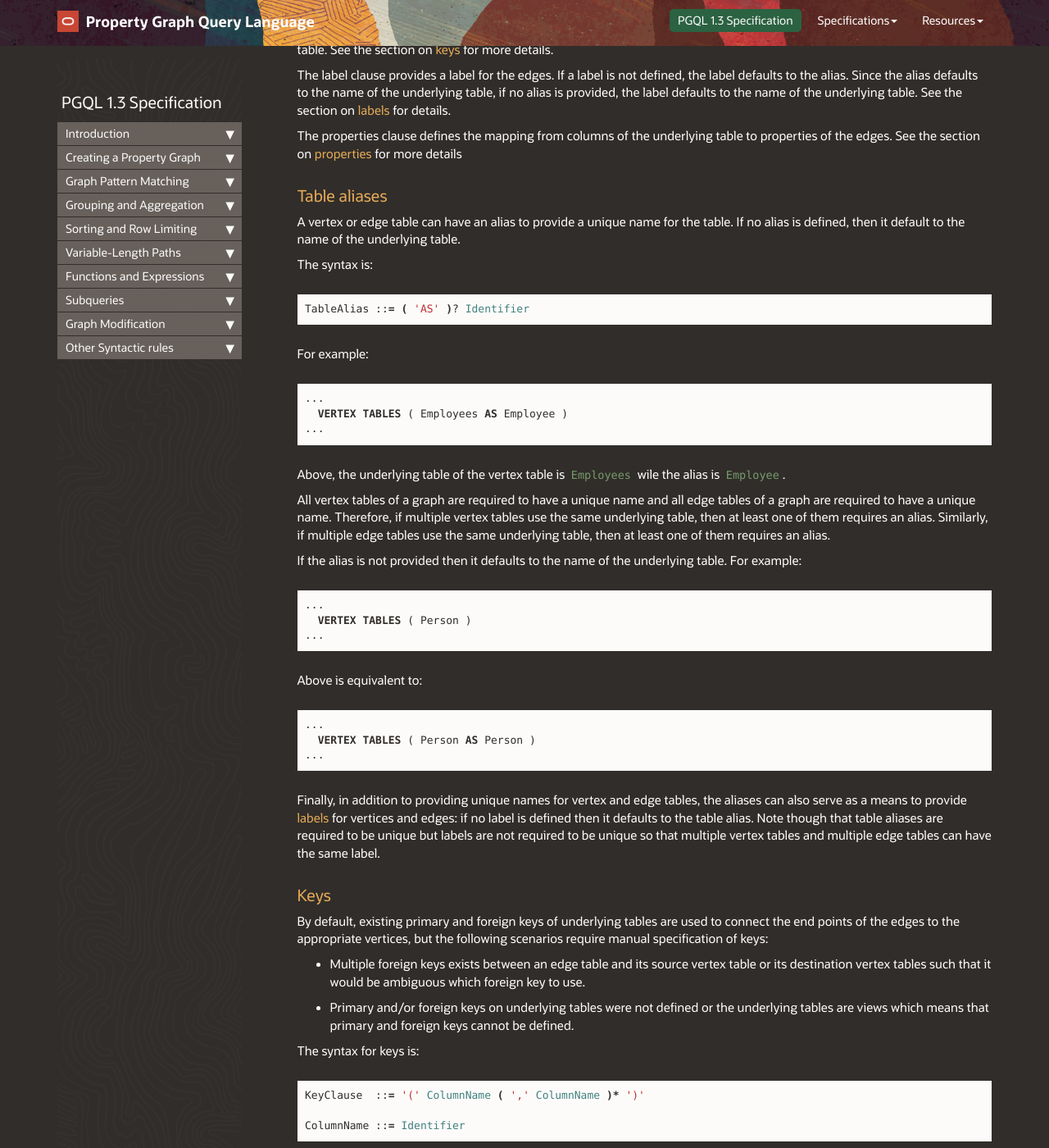
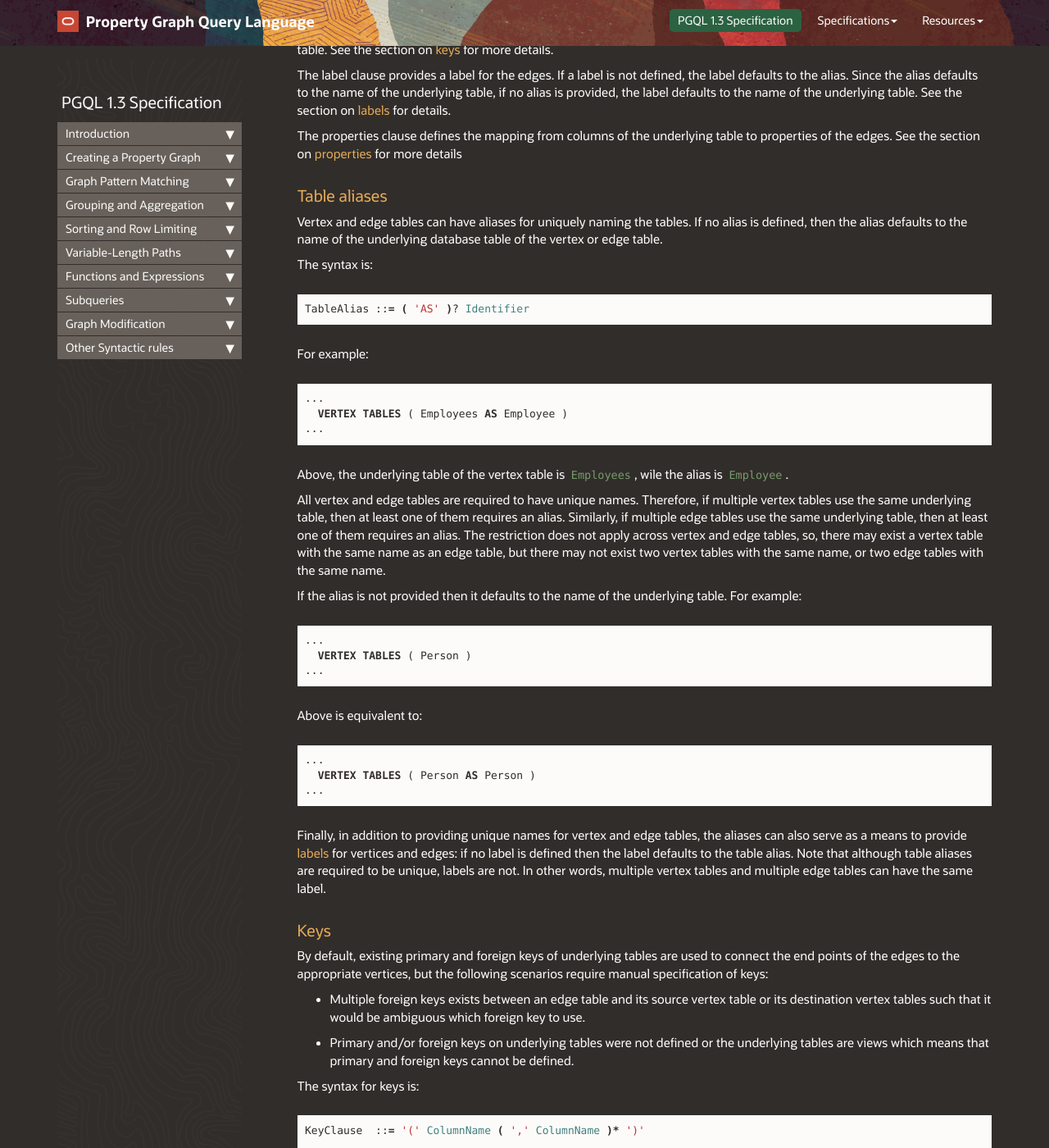
Before and after one commit to oracle/pgql-lang, a Jekyll site: the page built from pages/pgql-1.3-spec.md, in a window 1280 px wide and 1400 px high, scrolled down 7879 px. Shown: the whole window at 82% size. Built offline with Jekyll 4.4.1, drawn with Linux system fonts in a browser that asks for light colours; nearby versions of some CDN libraries; comment, search, counter and statistics services are not loaded.

Commit message:
minor style improvements

````diff
--- a/pages/pgql-1.3-spec.md
+++ b/pages/pgql-1.3-spec.md
@@ -306,8 +306,8 @@ See the section on [properties](#properties) for more details
 
 ### Table aliases
 
-A vertex or edge table can have an alias to provide a unique name for the table.
-If no alias is defined, then it default to the name of the underlying table.
+Vertex and edge tables can have aliases for uniquely naming the tables.
+If no alias is defined, then the alias defaults to the name of the underlying database table of the vertex or edge table.
 
 The syntax is:
 
@@ -323,11 +323,13 @@ For example:
 ...
 ```
 
-Above, the underlying table of the vertex table is `Employees` wile the alias is `Employee`.
-
-All vertex tables of a graph are required to have a unique name and all edge tables of a graph are required to have a unique name.
+Above, the underlying table of the vertex table is `Employees`, wile the alias is `Employee`.
+
+All vertex and edge tables are required to have unique names.
 Therefore, if multiple vertex tables use the same underlying table, then at least one of them requires an alias.
 Similarly, if multiple edge tables use the same underlying table, then at least one of them requires an alias.
+The restriction does not apply across vertex and edge tables, so, there may exist a vertex table with the same name as an edge table,
+but there may not exist two vertex tables with the same name, or two edge tables with the same name.
 
 If the alias is not provided then it defaults to the name of the underlying table.
 For example:
@@ -347,8 +349,9 @@ Above is equivalent to:
 ```
 
 Finally, in addition to providing unique names for vertex and edge tables, the aliases can also serve as a means to provide [labels](#labels) for vertices and edges:
-if no label is defined then it defaults to the table alias.
-Note though that table aliases are required to be unique but labels are not required to be unique so that multiple vertex tables and multiple edge tables can have the same label.
+if no label is defined then the label defaults to the table alias.
+Note that although table aliases are required to be unique, labels are not.
+In other words, multiple vertex tables and multiple edge tables can have the same label.
 
 ### Keys
 
````
